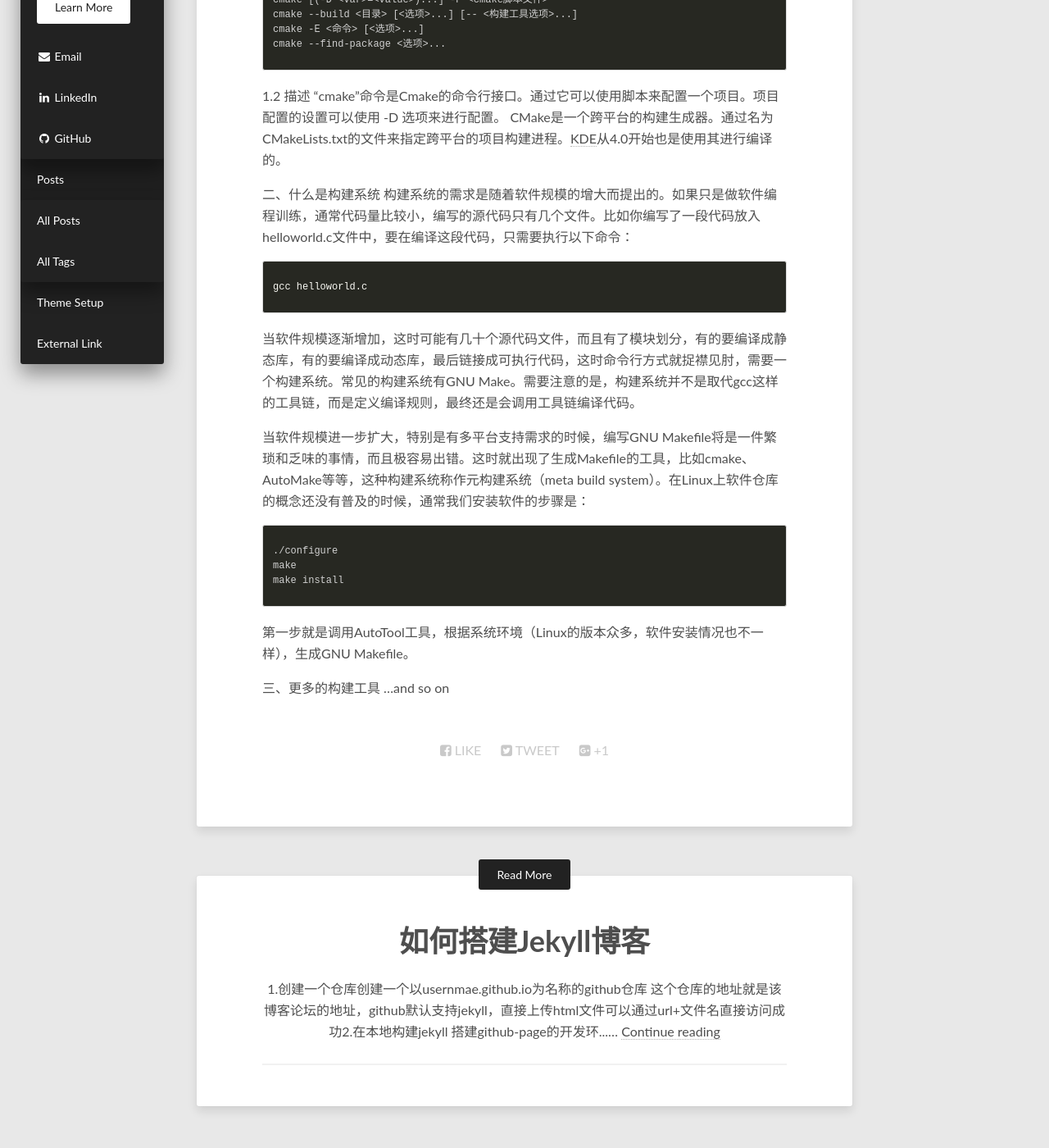
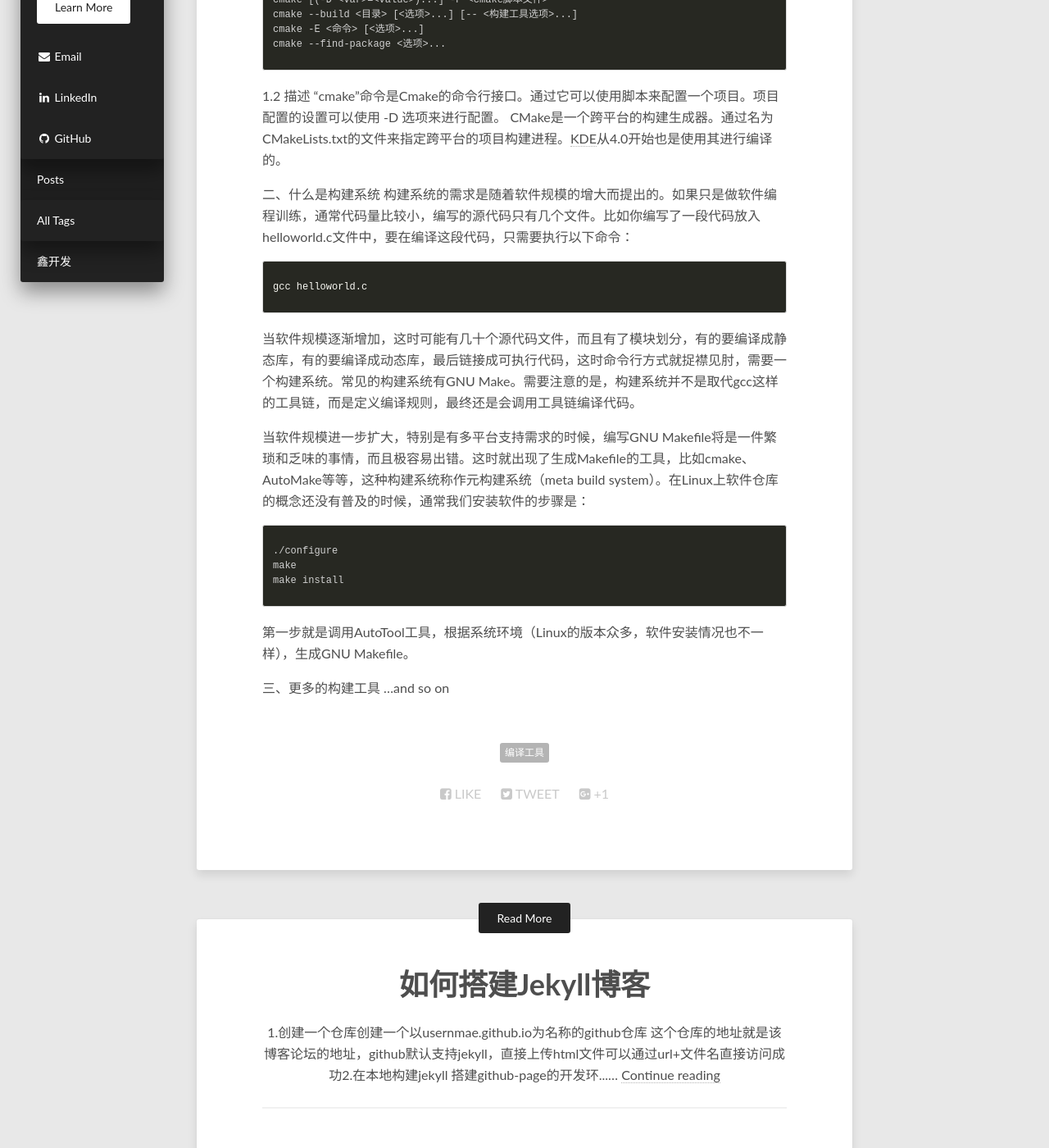
Before and after one commit to ZeroJsus/ZeroJsus.github.io, a Jekyll site: the page built from _posts/2017-12-27-什么是CMake.markdown, in a window 1280 px wide and 1400 px high, scrolled down 455 px. Shown: the whole window at 82% size. Built offline with Jekyll 4.4.1, drawn with Linux system fonts in a browser that asks for light colours; nearby versions of some CDN libraries.

Commit message:
for posts tags

```diff
--- a/_data/navigation.yml
+++ b/_data/navigation.yml
@@ -1,7 +1,7 @@
 # Menu navigation links
 
-- title: Theme Setup
-  url: /theme-setup/
+# - title: Theme Setup
+#   url: /theme-setup/
 
-- title: External Link
-  url: http://mademistakes.com
+- title: 鑫开发
+  url: http://www.apprx.cn
--- a/_includes/navigation.html
+++ b/_includes/navigation.html
@@ -46,7 +46,7 @@
 		<li>
 			<a href="#">Posts</a>
 			<ul class="dl-submenu">
-				<li><a href="{{ site.url }}/posts/">All Posts</a></li>
+				<!-- <li><a href="{{ site.url }}/posts/">All Posts</a></li> -->
 				<li><a href="{{ site.url }}/tags/">All Tags</a></li>
 			</ul>
 		</li>
--- a/_posts/2017-11-28-how to build a jekyll blog.markdown
+++ b/_posts/2017-11-28-how to build a jekyll blog.markdown
@@ -3,6 +3,7 @@ layout: post
 title: '如何搭建Jekyll博客'
 date: 2017-11-28 08:00:00 +0800
 categories: blog
+tags: '教程'
 ---
 
 1.创建一个仓库
--- a/_posts/2017-12-27-什么是CMake.markdown
+++ b/_posts/2017-12-27-什么是CMake.markdown
@@ -3,6 +3,7 @@ layout: post
 title: '什么是Cmake?'
 date: 2017-12-27 08:00:00 +0800
 categories: blog
+tags: '编译工具'
 ---
 
 一、什么是CMake
```
Also changed, not shown: Gemfile.lock, contact/index.html (added).
